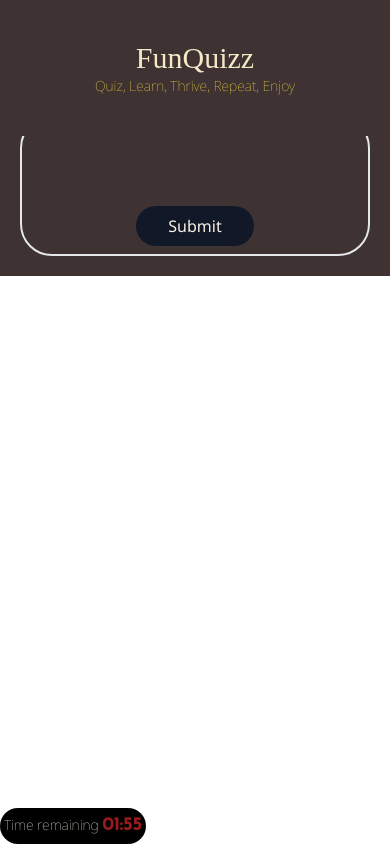
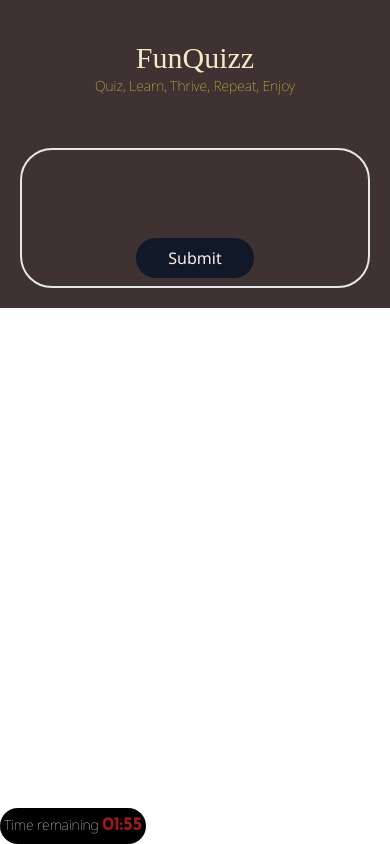
Before and after one commit to dizas9/FunQuizz, a React (Vite) app: page /test in a window 390 px wide. Built offline with nearby package versions, Linux system fonts and the light colour scheme; a web font is replaced by a local one.

Commit message:
increase quizform padding for mobile

```diff
--- a/src/Pages/QuizTest.jsx
+++ b/src/Pages/QuizTest.jsx
@@ -113,7 +113,7 @@ export default function QuizTest() {
   const secondHalf = questionWithShuffledOption?.slice(5) || [];
 
   return (
-    <div className="mt-24 lg:mt-44 flex flex-col">
+    <div className="mt-32 lg:mt-44 flex flex-col">
       <div className="flex items-center justify-center fixed bottom-0 bg-black p-1 rounded-full lg:w-52 lg:h-52">
         <p className="text-sm lg:text-2xl font-thin lg:font-semibold lg:flex lg:flex-col gap-2 lg:items-center">
           Time remaining{" "}
```
